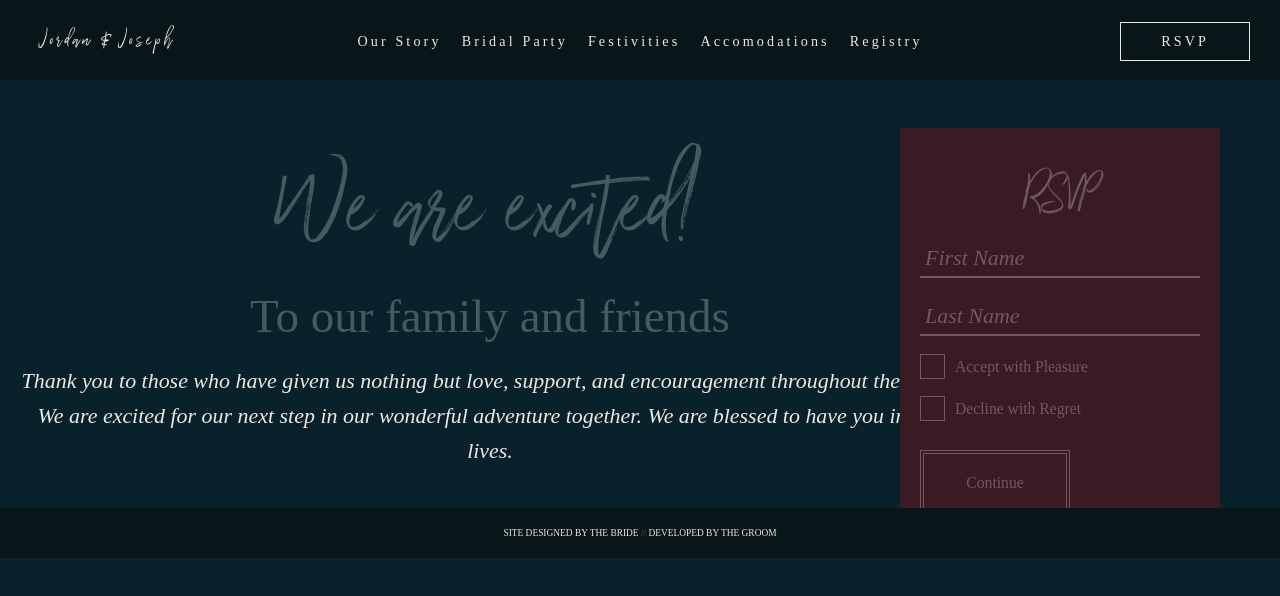
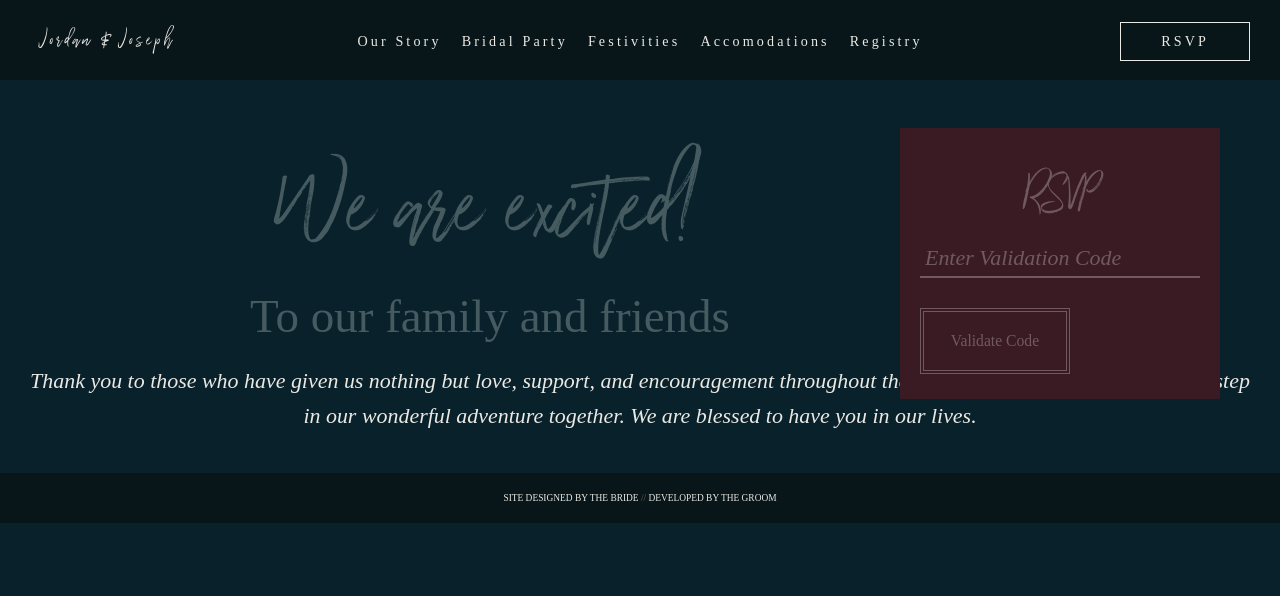
Before and after one commit to jbanass/jojo-wedding, an Angular app: page /rsvp in a window 1280 px wide. Shown: the top 596 px of the page. Built offline with nearby package versions, Linux system fonts and the light colour scheme; a web font is replaced by a local one.

Commit message:
code validation template

```diff
--- a/src/app/rsvp-form/rsvp-form.component.html
+++ b/src/app/rsvp-form/rsvp-form.component.html
@@ -7,6 +7,7 @@
         <div class="rsvp-header">
             <h1>RSVP</h1>
         </div>
+        <div *ngIf="isValidated; else validateCode">
             <div [formGroup]="personForm">
                 <div *ngIf="!isPersonEntered() && !partySubmitted">
                     <input formControlName="firstName" class="rsvp-form-input" placeholder="First Name" />
@@ -62,6 +63,13 @@
                 </div>
             </div>
         </div>
+        <ng-template #validateCode>
+            <div>
+                <input class="rsvp-form-input" #validationInput placeholder="Enter Validation Code" />
+                <button class="button rsvp-form-button" (click)="validate(validationInput.value)">Validate Code</button>
+            </div>
+        </ng-template>
+    </div>
 </div>
 <div class="family-message">
     <h1 class="section-header">We are excited!</h1>
--- a/src/app/rsvp-form/rsvp-form.component.ts
+++ b/src/app/rsvp-form/rsvp-form.component.ts
@@ -10,7 +10,6 @@ import {
 
 import { RSVPService } from "./rsvp.service";
 import { Router } from "@angular/router";
-import { callbackify } from "util";
 
 @Component({
   selector: "rsvp-form",
```
Lines whose indentation alone changed are shown as unchanged.
